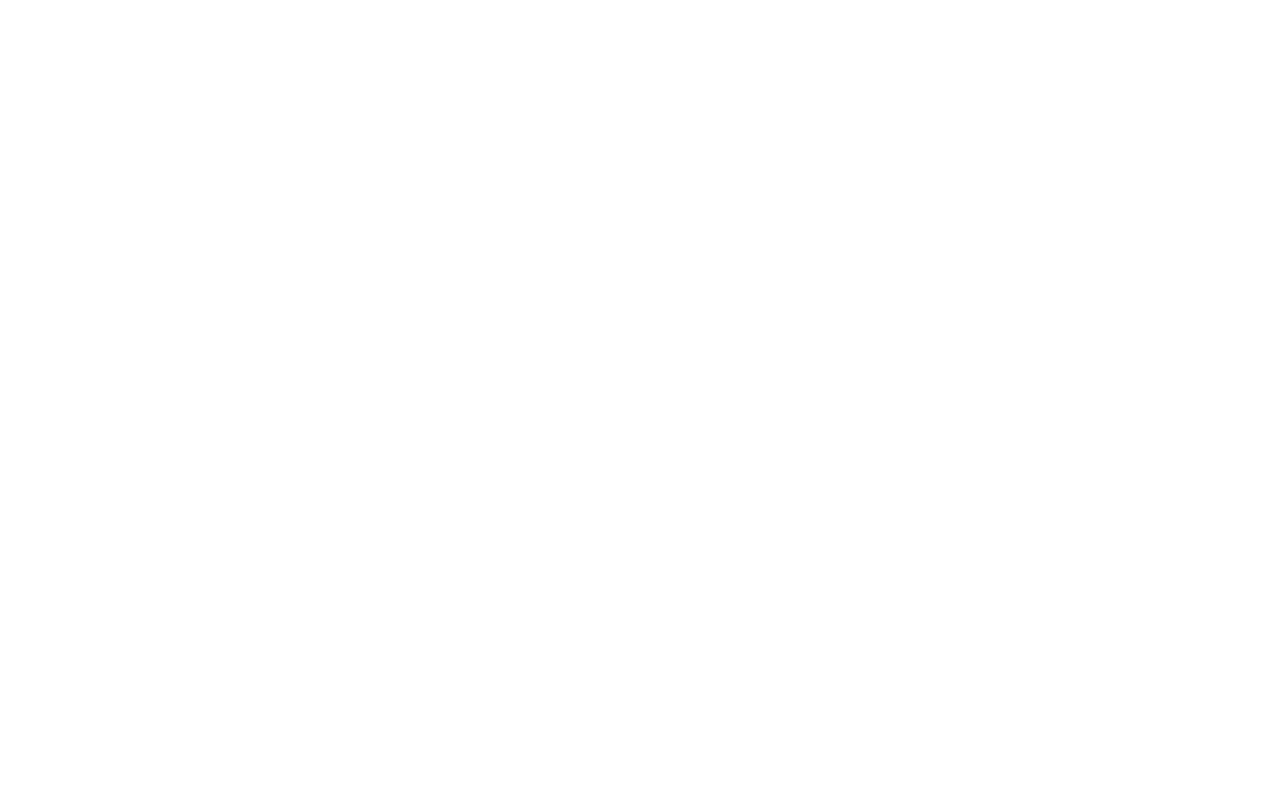
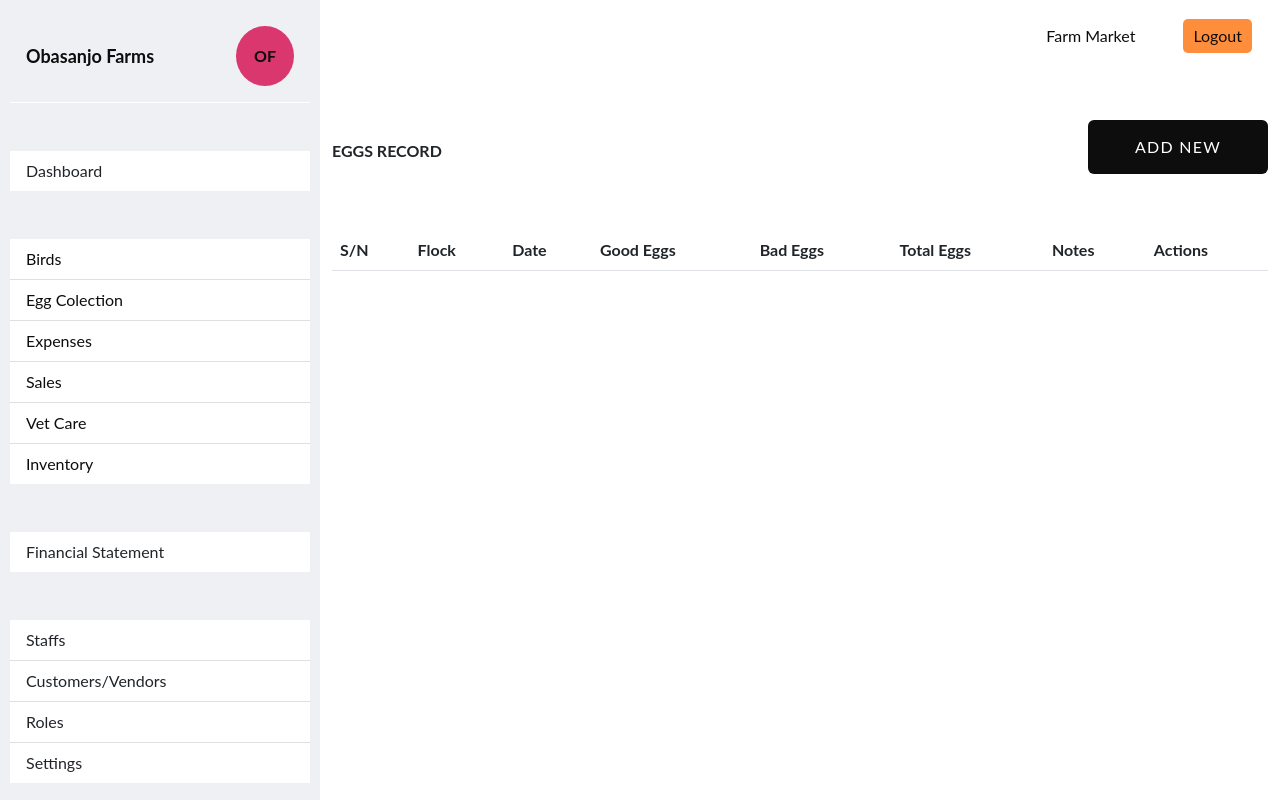
Before and after one commit to TundeOladejo/clucknest, a Vue app: page /main/eggs-record in a window 1280 px wide. Before the commit this address had no page. Built offline with nearby package versions, Linux system fonts and the light colour scheme.

Commit message:
created eggs record view page

```diff
--- a/src/assets/scss/components/navigation.scss
+++ b/src/assets/scss/components/navigation.scss
@@ -5,6 +5,7 @@
     background-color: $background;
     color: $headline;
     height: 100vh;
+    overflow: auto;
 
     li {
         background-color: white;
--- a/src/components/NavigationPanel.vue
+++ b/src/components/NavigationPanel.vue
@@ -15,16 +15,22 @@
         <div class="mb-5">
             <ul class="list-group list-group-flush">
                 <li class="list-group-item">
-                    <router-link class="stretched-link" :to="{ name: 'InventoryRecord' }">Inventory</router-link>
+                    <router-link class="stretched-link" :to="{ name: 'BirdsRecord' }">Birds</router-link>
                 </li>
                 <li class="list-group-item">
-                    <router-link class="stretched-link" :to="{ name: 'BirdsRecord' }">Birds</router-link>
+                    <router-link class="stretched-link" :to="{ name: 'EggsRecord' }">Egg Colection</router-link>
                 </li>
                 <li class="list-group-item">
                     <router-link class="stretched-link" :to="{ name: 'ExpensesRecord'}">Expenses</router-link>
                 </li>
                 <li class="list-group-item">
                     <router-link class="stretched-link" :to="{ name: 'SalesRecord'}">Sales</router-link>
+                </li>
+                <li class="list-group-item">
+                    <router-link class="stretched-link" :to="{ name: 'BirdsRecord'}">Vet Care</router-link>
+                </li>
+                <li class="list-group-item">
+                    <router-link class="stretched-link" :to="{ name: 'InventoryRecord' }">Inventory</router-link>
                 </li>
             </ul>
         </div>
@@ -38,6 +44,7 @@
         <div>
             <ul class="list-group list-group-flush">
                 <li class="list-group-item">Staffs</li>
+                <li class="list-group-item">Customers/Vendors</li>
                 <li class="list-group-item">Roles</li>
                 <li class="list-group-item">Settings</li>
             </ul>
--- a/src/components/content/TablesComponent.vue
+++ b/src/components/content/TablesComponent.vue
@@ -76,6 +76,34 @@
                     </td>
                 </tr>
             </tbody>
+
+            <thead v-if="isEggRecord">
+                <tr>
+                    <th scope="col">S/N</th>
+                    <th scope="col">Flock</th>
+                    <th scope="col">Date</th>
+                    <th scope="col">Good Eggs</th>
+                    <th scope="col">Bad Eggs</th>
+                    <th scope="col">Total Eggs</th>
+                    <th scope="col">Notes</th>
+                    <th scope="col">Actions</th>
+                </tr>
+            </thead>
+            <tbody v-if="isEggRecord">
+                <tr v-for="(entry, i) in eggList" :key="i">
+                    <th scope="row">{{ ++i }} </th>
+                    <td>{{ entry.flock }} </td>
+                    <td>{{ entry.date }} </td>
+                    <td>{{ entry.goodEggs }} </td>
+                    <td>{{ entry.badEggs }} </td>
+                    <td>{{ entry.totalEggs }} </td>
+                    <td>{{ entry.notes }} </td>
+                    <td>{{ dateTime(entry.dateUpdated) }} </td>
+                    <td>
+                        <custom-button type="dropdown" btnText="edit" btnClass="btn-brand-tertiary" />
+                    </td>
+                </tr>
+            </tbody>
         </table>
     </div>
 </template>
@@ -94,8 +122,8 @@
         receiptList: { type: Array },
         isInventory: { type: Boolean },
         inventoryList: { type: Array },
-        isFlockBird: { type: Boolean },
-        birdsList: { type: Array }
+        isEggRecord: { type: Boolean },
+        eggList: { type: Array }
     },
     methods: {
         dateTime(value) {
--- /dev/null
+++ b/src/components/modals/CustomModal.vue
@@ -0,0 +1,57 @@
+<template>
+    <div class="modal fade" id="staticBackdrop" data-bs-backdrop="static" data-bs-keyboard="false" tabindex="-1"
+        aria-labelledby="staticBackdropLabel" aria-hidden="true">
+        <div class="modal-dialog">
+            <div class="modal-content">
+                <div class="modal-header">
+                    <h1 class="modal-title fs-5" id="staticBackdropLabel">{{ modalTitle }}</h1>
+                    <button type="button" class="btn-close" data-bs-dismiss="modal" aria-label="Close"></button>
+                </div>
+                <div class="modal-body">
+                    <form action="" method="post">
+                        <div class="mb-2">
+                            <div class="form-group contact-form">
+                                <div class="row">
+                                    <div class="form-input__wrapper" v-for="(input, index) in modalInputs" :key="index" :class="input.modalWrapperClass">
+                                        <input v-if="input.isInput == true" :type="input.type" :id="input.id" class="form-control"
+                                            :placeholder="input.placeholder" v-model="eggModel[index]" />
+
+                                        <select v-else v-model="eggModel[index]" class="form-select form-select-md mb-4"
+                                            :id="input.id">
+                                            <option selected value="NOT SELECTED" disabled>{{ input.selectTitle}}</option>
+                                            <option v-for="(opt, index) in input.selectOptions" :key="index"
+                                                v-bind:value="index">
+                                                {{ opt.name }}
+                                            </option>
+                                        </select>
+
+                                    </div>
+                                </div>
+                            </div>
+                        </div>
+                        <div class="modal-footer">
+                            <button type="button" class="btn btn-secondary" data-bs-dismiss="modal">Close</button>
+                            <button type="button" class="btn btn-primary" @click="saveModalForm">Save</button>
+                        </div>
+                    </form>
+                </div>
+            </div>
+        </div>
+    </div>
+</template>
+
+<script>
+export default {
+    name: "CustomModal",
+    props: {
+        modalTitle: { type: String },
+        modalInputs: { type: Array },
+        saveModalForm: { type: Function }
+    },
+    data() {
+        return {
+            eggModel: [],
+        }
+    }
+}
+</script>
--- /dev/null
+++ b/src/components/pages/EggsRecord.vue
@@ -0,0 +1,51 @@
+<template>
+    <bread-crumb title="Eggs Record"></bread-crumb>
+
+    <custom-modal modalTitle="Egg Record" :modalInputs="modalInputs"></custom-modal>
+    <tables-component :isEggRecord="true" :eggList="eggList"></tables-component>
+</template>
+
+<script>
+import BreadCrumb from '../content/BreadCrumb.vue'
+import TablesComponent from '../content/TablesComponent.vue'
+import CustomModal from '../modals/CustomModal.vue';
+export default {
+    components: { BreadCrumb, TablesComponent, CustomModal },
+    name: "EggsRecord",
+    data() {
+        return {
+            modalInputs: [
+                {   isInput: false,
+                    id: "flock",
+                    placeholder: "Flock",
+                    selectTitle: "Flock",
+                    selectOptions: [
+                        { name: "Flock A" },
+                        { name: "Flock B" },
+                        { name: "Flock C" }
+                    ],
+                    modalWrapperClass: "col-md-6"
+                },
+                { isInput: true, type: "date", id: "date", placeholder: "Date", modalWrapperClass: "col-md-6" },
+                { isInput: true, type: "number", id: "goodEggs", placeholder: "Good Eggs", modalWrapperClass: "col-md-6" },
+                { isInput: true, type: "number", id: "badEggs", placeholder: "Bad Eggs", modalWrapperClass: "col-md-6" },
+                { isInput: true, type: "text", id: "notes", placeholder: "Notes", modalWrapperClass: "col-md-12" }
+            ],
+            eggList: []
+        }
+    },
+    // methods: {
+    //     saveExpense() {
+    //         this.allExpenses.push({ date: this.date, material: this.material, quantity: this.quantity, cost: this.cost, dateUpdated: Date.now() });
+    //         this.clearForm()
+    //     },
+    //     clearForm() {
+    //         this.date = null;
+    //         this.material = null;
+    //         this.cost = null;
+    //         this.quantity = null;
+    //         this.dateCreated = null;
+    //     },
+    // }
+}
+</script>
--- a/src/router/index.js
+++ b/src/router/index.js
@@ -42,6 +42,11 @@
                 path: 'inventory-record',
                 name: 'InventoryRecord',
                 component: () => import(/* webpackChunkName: "InventoryRecord" */ "../components/pages/InventoryRecord")
+            },
+            {
+                path: 'eggs-record',
+                name: 'EggsRecord',
+                component: () => import(/* webpackChunkName: "EggsRecord" */ "../components/pages/EggsRecord")
             }
         ]
     },
--- a/src/views/MainPage.vue
+++ b/src/views/MainPage.vue
@@ -7,7 +7,7 @@
                 <ul class="nav justify-content-end align-items-center pb-3">
                     <li class="nav-item px-3">
                         <router-link class="nav-link" to="/main">
-                            Marketplace
+                            Farm Market
                         </router-link>
                     </li>
                     <li class="nav-item px-3">
```
